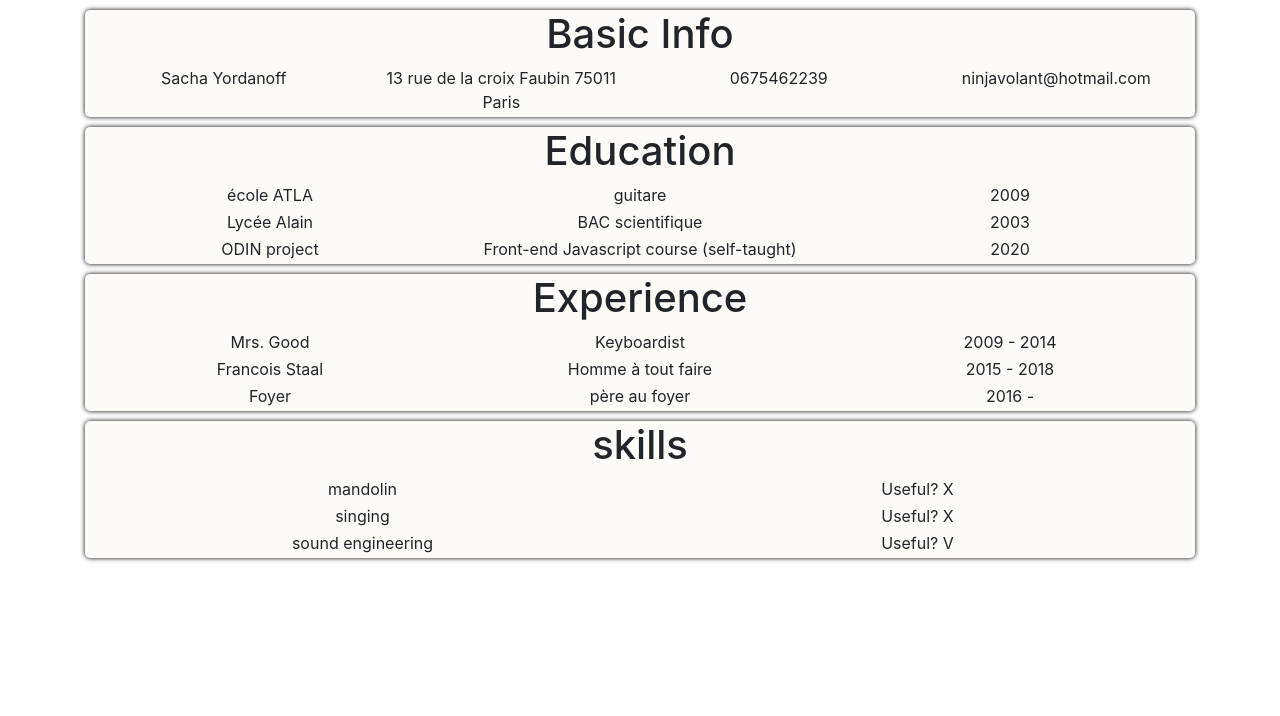
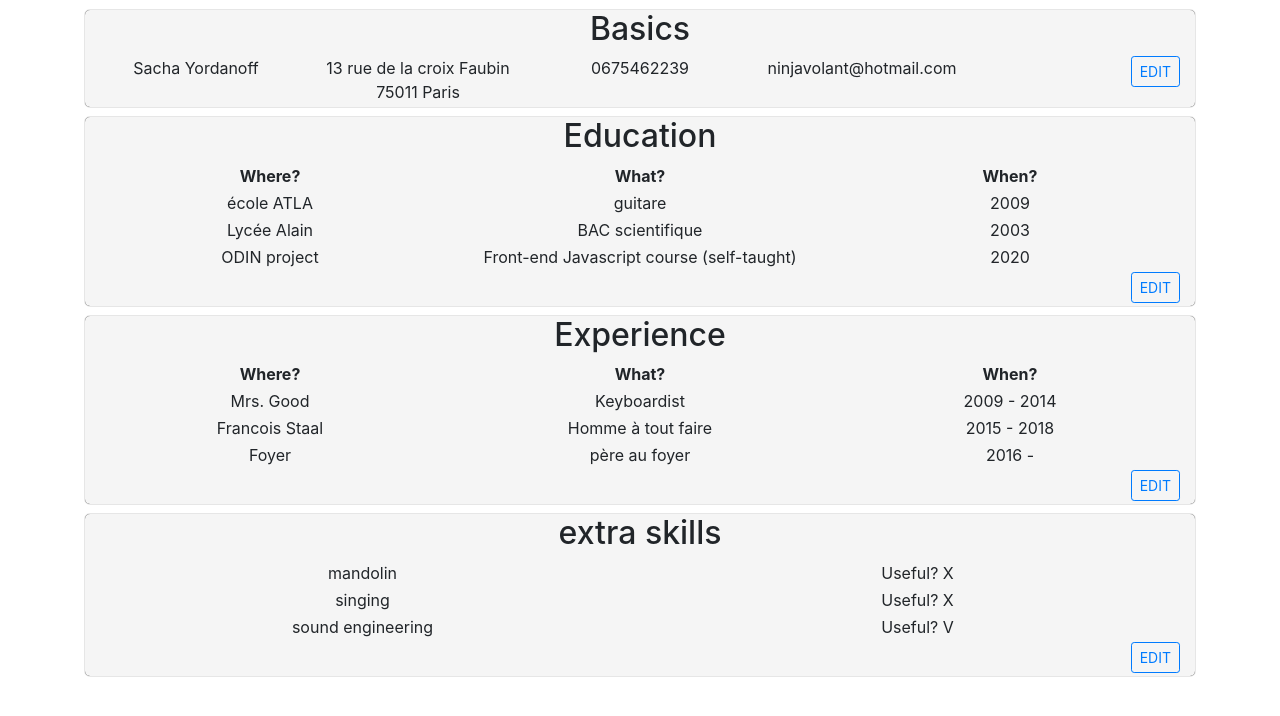
Before and after one commit to GeorgeRandom/cv, a React (Create React App) app: page / in a window 1280 px wide. Shown: the top 716 px of the page. Built offline with nearby package versions, Linux system fonts and the light colour scheme.

Commit message:
edit buttons

```diff
--- a/src/App.css
+++ b/src/App.css
@@ -16,12 +16,23 @@
 }
 .container {
   margin-top: 10px;
+  justify-content: center;
 }
 .sheet {
-  background-color: rgb(252, 251, 247);
+  background-color : whitesmoke;
   border-radius: 5px;
-  box-shadow: 0px 0px 5px 0px #000000;
+  box-shadow: 0px 0px 1px 0px #000000;
+  justify-content: center;
 }
 .col{
   margin-bottom: 3px;
 }
+.rightAlign{
+  text-align: right;
+}
+.editing{
+  background-color: cornflowerblue;
+}
+.wherewhat{
+  font-weight: bold;
+}
--- a/src/App.js
+++ b/src/App.js
@@ -12,10 +12,46 @@ class App extends React.Component {
   constructor(props){
     super(props);
     this.state = {
-      cv : defaultCv
+      cv : defaultCv,
+      isEditingBasic: false,
+      isEditingEducation :false,
+      isEditingExperience : false,
+      isEditingSkills :false
+      }
+
+  }
+
+    //click handlers
+
+  editBasicInfo = () =>{
+    console.log ('editing the basics');
+    this.setState({
+      isEditingBasic : !this.state.isEditingBasic,
+    })
     }
 
-  }
+  editEducation = () =>{
+    console.log ('editing education');
+    this.setState({
+      isEditingEducation : !this.state.isEditingEducation
+    })
+
+    }
+  editExperience = () =>{
+    console.log ('editing Experience');
+    this.setState({
+      isEditingExperience: !this.state.isEditingExperience
+    })
+    }
+  editSkills = () =>{
+     console.log ('editing skills')
+     this.setState({
+      isEditingSkills: !this.state.isEditingSkills
+    })
+    }
+
+
+
 
   render() {
     return (
@@ -24,15 +60,23 @@ class App extends React.Component {
 
         <GeneralInfo
         general = {this.state.cv.general}
+        clickEdit = {this.editBasicInfo}
+        isEditing = {this.state.isEditingBasic}
         />
         <Education
         education = {this.state.cv.education}
+        clickEdit = {this.editEducation}
+        isEditing = {this.state.isEditingEducation}
         />
         <Experience
         experience = {this.state.cv.experience}
+        clickEdit = {this.editExperience}
+        isEditing = {this.state.isEditingExperience}
        />
         <Skills
         skills = {this.state.cv.skills}
+        clickEdit = {this.editSkills}
+        isEditing = {this.state.isEditingSkills}
         />
 
       </Container>
--- a/src/components/education.js
+++ b/src/components/education.js
@@ -4,19 +4,37 @@ import { Container, Button, Row, Col,Form } from "react-bootstrap";
 const Education = (props)=>{
 
     let educArray = props.education
-    return <div className = "education sheet">
+    return <div className = {props.isEditing ? 'editing education sheet' : 'education sheet'}>
         <Container>
-            <h1>Education</h1>
+            <h2>Education</h2>
+                <Row className='wherewhat'>
+                    <Col>Where?</Col>
+                    <Col>What?</Col>
+                    <Col>When?</Col>
+                </Row>
             {educArray.map((item) =>{
                 return (
                 <Row >
                     <Col>{item.where}</Col>
                     <Col>{item.what}</Col>
                     <Col>{item.when}</Col>
-
-                </Row>
+               </Row>
                 )}
             )}
+            <Row>
+                <Col></Col>
+                <Col className='rightAlign'>
+                <Button
+                    variant="outline-primary"
+                    size="sm"
+
+                    onClick={props.clickEdit}
+
+                    >
+                    EDIT
+                </Button>
+                </Col>
+            </Row>
 
 
         </Container>
--- a/src/components/experience.js
+++ b/src/components/experience.js
@@ -5,9 +5,14 @@ const Experience = (props) => {
 
     let expArray = props.experience;
 
-    return <div className = "experience sheet">
+    return <div className = {props.isEditing ? 'editing experience sheet' : 'experience sheet'}>
         <Container>
-        <h1>Experience</h1>
+        <h2>Experience </h2>
+        <Row className='wherewhat'>
+                    <Col>Where?</Col>
+                    <Col>What?</Col>
+                    <Col>When?</Col>
+                </Row>
         {expArray.map((item) =>{
             return (
             <Row >
@@ -18,6 +23,20 @@ const Experience = (props) => {
             </Row>
             )}
         )}
+        <Row>
+                <Col></Col>
+                <Col className='rightAlign'>
+                <Button
+                    variant="outline-primary"
+                    size="sm"
+
+                    onClick={props.clickEdit}
+
+                    >
+                    EDIT
+                </Button>
+                </Col>
+            </Row>
         </Container>
         </div>
 
--- a/src/components/general.js
+++ b/src/components/general.js
@@ -3,9 +3,12 @@ import { Container, Button, Row, Col,Form } from "react-bootstrap";
 
 
 const GeneralInfo= (props)=>{
-    return <div className = "general sheet">
-        <Container>
-            <h1>Basic Info</h1>
+    return <div
+                className = {props.isEditing ? 'editing general sheet' : 'general sheet'}
+                >
+        <Container >
+
+            <h2> Basics </h2>
             <Row xs={2} md={4} lg={12}>
                 <Col>
                     {props.general.name}
@@ -19,7 +22,20 @@ const GeneralInfo= (props)=>{
                 <Col>
                     {props.general.email}
                 </Col>
+                <Col className='rightAlign'>
+                <Button
+                    variant="outline-primary"
+
+                    size="sm"
+                    onClick={props.clickEdit}
+
+                    >
+                    EDIT
+                </Button>
+
+                </Col>
             </Row>
+
         </Container>
 
         </div>
--- a/src/components/skills.js
+++ b/src/components/skills.js
@@ -3,9 +3,9 @@ import { Container, Button, Row, Col,Form } from "react-bootstrap";
 
 const Skills= (props)=>{
     let skillsArray = props.skills
-    return <div className = "education sheet">
+    return <div className = {props.isEditing ? 'editing skills sheet' : 'skills sheet'}>
         <Container>
-            <h1>skills</h1>
+            <h2>extra skills</h2>
             {skillsArray.map((item) =>{
                 let use = item.useful ? "V" : "X";
                 return (
@@ -14,15 +14,23 @@ const Skills= (props)=>{
                     <Col>
                     Useful? {use}
                     </Col>
-
-
-
-
                 </Row>
                 )}
             )}
 
+        <Row>
+            <Col></Col>
+            <Col className='rightAlign'>
+            <Button
+                variant="outline-primary"
+                size="sm"
+                onClick={props.clickEdit}
 
+                >
+                EDIT
+            </Button>
+            </Col>
+        </Row>
         </Container>
     </div>
 }
```
Lines whose indentation alone changed are shown as unchanged.
